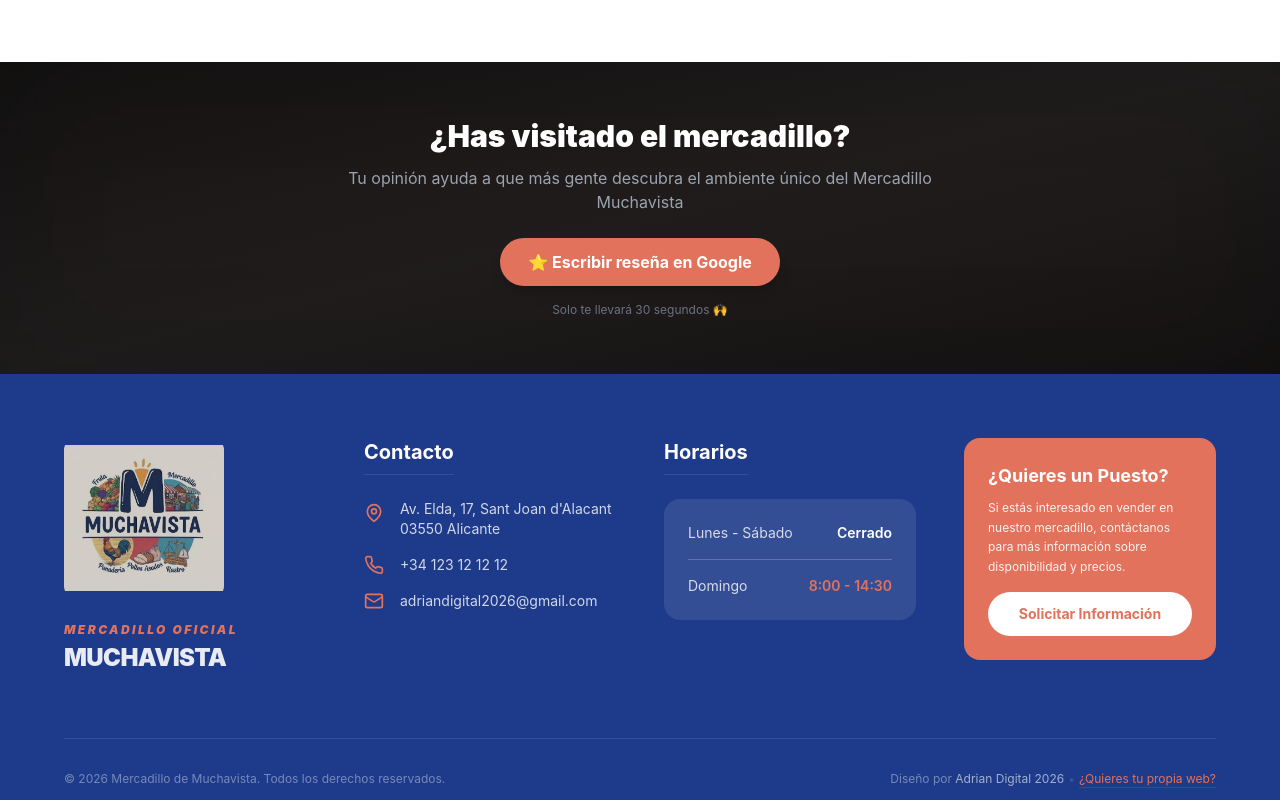
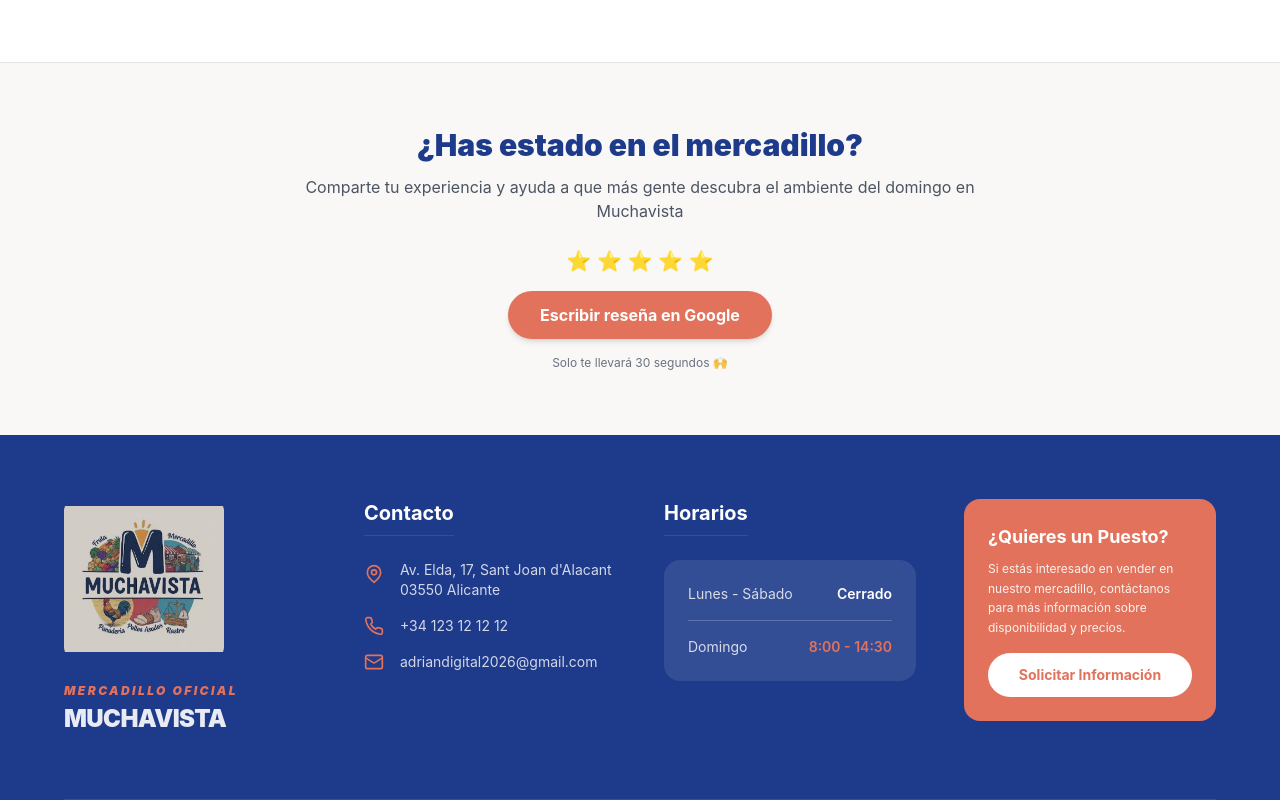
Before and after one commit to adrian-BD/mercadillo-app, a React (Vite) app: page / in a window 1280 px wide. Shown: the part 1520-2320 px from the top of the page. Built offline with nearby package versions, Linux system fonts and the light colour scheme; no server answers; the database is empty.

Commit message:
feat: seccion resena mejorada

```diff
--- a/src/components/ContactSection.tsx
+++ b/src/components/ContactSection.tsx
@@ -97,7 +97,7 @@ export function ContactSection() {
 
             <p className="flex flex-col md:flex-row items-center justify-center gap-1">
               <span>
-                Diseño por <span className="text-white/60">Adrian Digital 2026</span>
+                Diseño por <span className="text-white/60">digitALC</span>
               </span>
               <span className="hidden md:inline opacity-30">•</span>
               <span>
--- a/src/components/Resena.tsx
+++ b/src/components/Resena.tsx
@@ -1,32 +1,34 @@
 export function Resena() {
   return (
-    <div className="relative py-14 px-4 text-center overflow-hidden bg-gradient-to-br from-[#0f0f0f] via-[#1a1a1a] to-[#0f0f0f]">
+    <div className="py-16 px-4 text-center bg-[#F9F8F6] border-t border-[#E5E5E5]">
+      <div className="max-w-2xl mx-auto">
 
-      {/* glow sutil */}
-      <div className="absolute inset-0 bg-[#E2725B]/10 blur-3xl opacity-30 pointer-events-none"></div>
-
-      <div className="relative max-w-2xl mx-auto">
-        <h3 className="text-2xl md:text-3xl font-black text-white mb-3">
-          ¿Has visitado el mercadillo?
+        <h3 className="text-2xl md:text-3xl font-black text-[#1E3A8A] mb-3">
+          ¿Has estado en el mercadillo?
         </h3>
 
-        <p className="text-gray-400 mb-6 text-sm md:text-base">
-          Tu opinión ayuda a que más gente descubra el ambiente único del Mercadillo Muchavista
+        <p className="text-gray-600 mb-6 text-base">
+          Comparte tu experiencia y ayuda a que más gente descubra el ambiente del domingo en Muchavista
         </p>
 
+        {/* estrellas visuales */}
+        <div className="flex justify-center gap-1 mb-4 text-[#E2725B] text-xl">
+          ⭐ ⭐ ⭐ ⭐ ⭐
+        </div>
+
         <a
-          href="https://search.google.com/local/writereview?placeid=TU_ID"
+          href="https://search.google.com/local/writereview?placeid=ChIJZb-wYLU5Yg0RQMsnvFKuHzE"
           target="_blank"
           rel="noopener noreferrer"
-          className="inline-flex items-center gap-2 bg-[#E2725B] text-white px-7 py-3 rounded-full font-bold shadow-lg transition-all duration-300 hover:scale-105 hover:shadow-xl"
+          className="inline-block bg-[#E2725B] text-white px-8 py-3 rounded-full font-bold shadow-md transition-all duration-300 hover:scale-105 hover:shadow-lg"
         >
-          ⭐ Escribir reseña en Google
+          Escribir reseña en Google
         </a>
 
-        {/* refuerzo psicológico */}
         <p className="text-xs text-gray-500 mt-4">
           Solo te llevará 30 segundos 🙌
         </p>
+
       </div>
     </div>
   );
```
